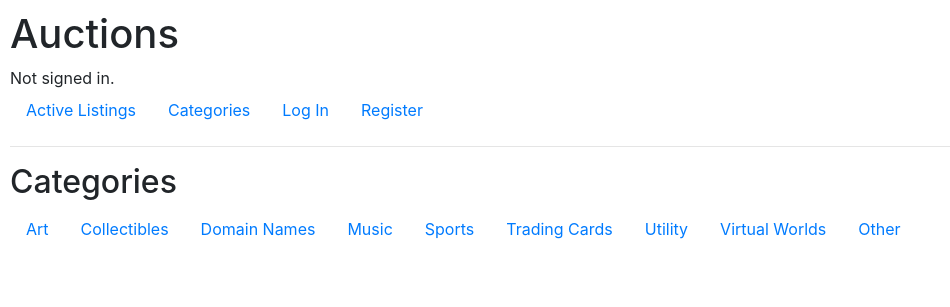
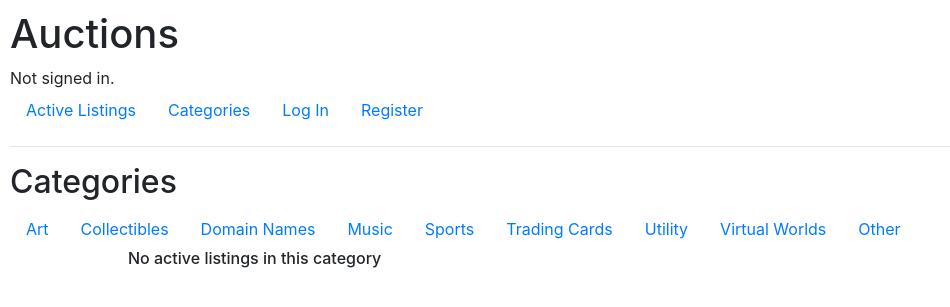
Before and after one commit to bitTorin/commerce, a Django app: a page that uses auctions/templates/auctions/category.html in a window 1280 px wide. Shown: the top 307 px of the page, without its empty margins (0-950 px from the left). Run offline with Django 3.2, Linux system fonts and the light colour scheme; data comes from the database, SQL or seed files in the repository; both versions use the stored data as it was after the commit; some libraries are stand-ins or nearby versions.

Commit message:
fixed category view template

```diff
--- a/auctions/models.py
+++ b/auctions/models.py
@@ -15,7 +15,7 @@ class Category(models.Model):
 class Listing(models.Model):
     title = models.CharField(max_length=64)
     description = models.CharField(max_length=500)
-    category = models.ForeignKey('Category', to_field='slug', on_delete=models.CASCADE, null=True)
+    category = models.ForeignKey('Category', to_field='slug', on_delete=models.CASCADE, default='Other')
     listing_user = models.ForeignKey(User, on_delete=models.CASCADE, related_name="listing_user", default=User)
     image_url = models.URLField()
     starting_bid = models.ForeignKey('Bid', on_delete=models.CASCADE, null=True, related_name='+')
--- a/auctions/templates/auctions/category.html
+++ b/auctions/templates/auctions/category.html
@@ -13,7 +13,7 @@
       <!-- <div class="row"> -->
         <div class="card-deck" style="display: flex">
           {% for listing in listings %}
-            <!-- if listing.active_status == True -->
+            {% if listing.active_status == True %}
               <div class="card" style="width: 20vw;">
                 <img src="{{ listing.image_url }}" style="max-height: 40vh">
                 <div class="card-body">
@@ -22,10 +22,12 @@
                   <a href="{% url 'listing' listing.id %}" method="POST" class="btn btn-primary">View</a>
                 </div>
               </div>
-            <!--  endif  -->
+            {% endif %}
+          {% empty %}
+          <h6>No active listings in this category</h6>
           {% endfor %}
-        <!-- </div> -->
-      </div>
+        </div>
+      <!-- </div> -->
     </div>
 
 
--- a/auctions/templates/auctions/index.html
+++ b/auctions/templates/auctions/index.html
@@ -7,7 +7,7 @@
       <!-- <div class="row"> -->
         <div class="card-deck" style="display: flex">
           {% for listing in listings %}
-            <!-- if listing.active_status == True -->
+            {% if listing.active_status == True %}
               <div class="card" style="width: 20vw;">
                 <img src="{{ listing.image_url }}" style="max-height: 40vh">
                 <div class="card-body">
@@ -16,7 +16,7 @@
                   <a href="{% url 'listing' listing.id %}" method="POST" class="btn btn-primary">View</a>
                 </div>
               </div>
-            <!--  endif  -->
+            {% endif %}
           {% endfor %}
         <!-- </div> -->
       </div>
--- a/auctions/views.py
+++ b/auctions/views.py
@@ -263,17 +263,10 @@ def category(request, slug):
         })
 
     else:
-        cat = get_object_or_404(Category, slug=slug)
-        listings = Listing.objects.all().filter(category = cat.name)
+        input_slug = slug
+        cat = Category.objects.get(slug=input_slug)
+        listings = Listing.objects.all().filter(category = cat)
         return render(request, "auctions/category.html", {
             "categories": category_list,
-            "category": cat,
             "listings": listings,
         })
-
-    # user_id = request.user.pk
-    # user_list = Watchlist.objects.get(user_watchlist=user_id)
-    # watch_items = user_list.watchlist_items.all()
-    # return render(request, "auctions/watchlist.html", {
-    #     "listings": watch_items.all()
-    # })
```
Also changed, not shown: auctions/migrations/0002_alter_listing_category.py (added), db.sqlite3.
